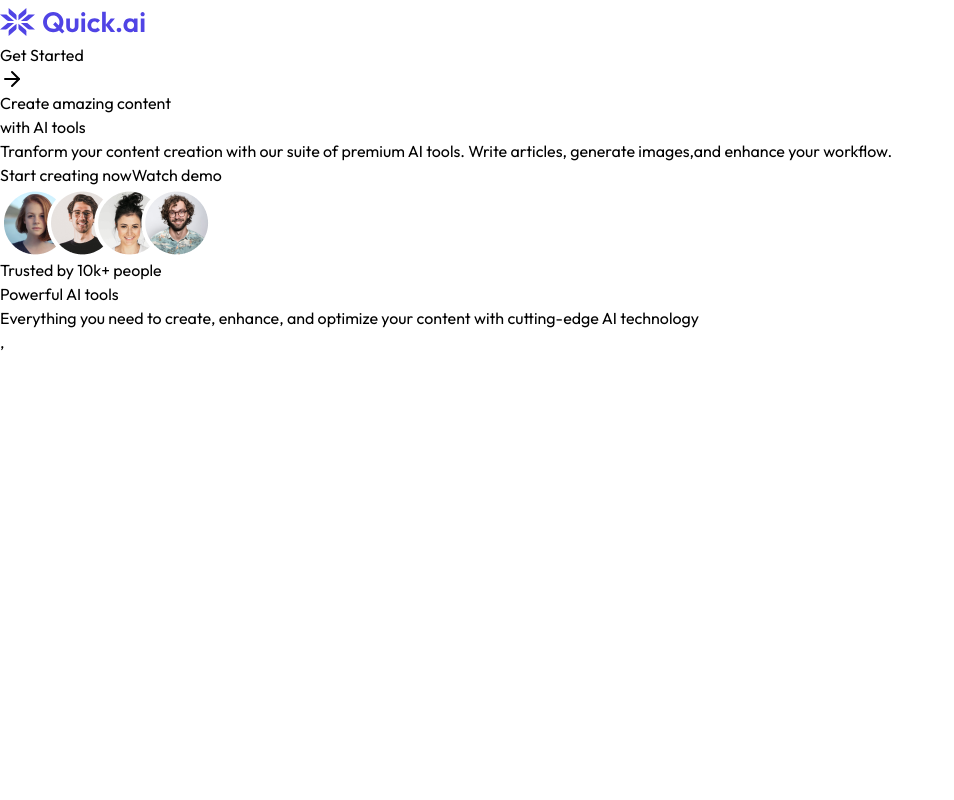
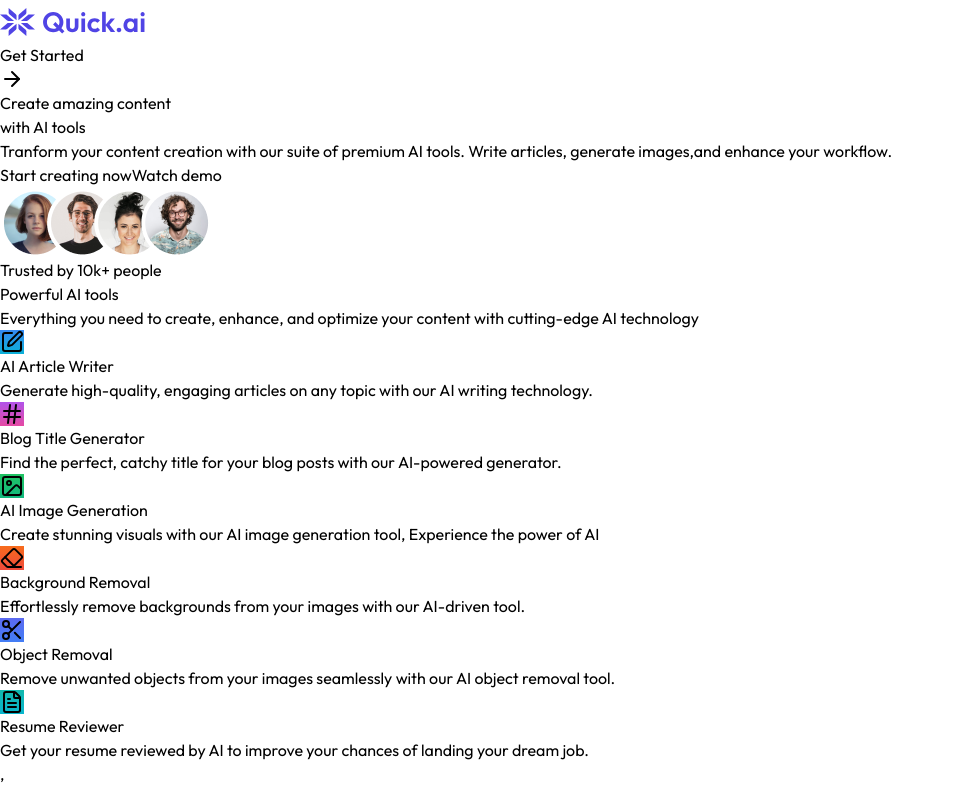
Before and after one commit to 24jamal/GloryAI-Project, a React (Vite) app in the folder client/: page / in a window 1280 px wide. Shown: the whole page, without its empty margins (0-954 px from the left). Built offline with nearby package versions, Linux system fonts and the light colour scheme; no server answers.

Commit message:
Complete AiTools component

```diff
--- a/client/src/components/AiTools.jsx
+++ b/client/src/components/AiTools.jsx
@@ -1,6 +1,12 @@
 import React from 'react'
+import { AiToolsData } from '../assets/assets'
+import { useNavigate } from 'react-router-dom'
+import { useUser } from '@clerk/react';
 
 const AiTools = () => {
+
+    const navigate = useNavigate();
+    const user = useUser();
     return (
         <div className='px-4 sm:px-20 xl:px-32 my-24'>
 
@@ -9,7 +15,29 @@
                 <p className='text-gray-500 max-w-lg mx-auto'>Everything you need to create, enhance, and optimize your content with  cutting-edge AI technology</p>
             </div>
 
-        </div>
+            <div className='flex flex-wrap mt-10 justify-center'>
+                {AiToolsData.map((tool, index) => (
+                    <div
+                        key={index}
+                        className='p-8 m-4 max-w-xs rounded-lg bg-[#FDFDFE] shadow-lg
+                        border border-gray-100 hover:-translate-y-1 transition-all duration-300 cursor-pointer'
+                        onClick={() => user && navigate(tool.path)}
+                    >
+                        <tool.Icon
+                            className='w-12 h-12 p-3 text-white rounded-xl'
+                            style={{
+                                background: `linear-gradient(to bottom, ${tool.bg.from}, ${tool.bg.to})`
+                            }}
+                        />
+                        <h3 className='mt-6 mb-3 text-lg font-semibold'>{tool.title}</h3>
+                        <p className='text-gray-400 text-sm max-w-[95%]'>
+                            {tool.description}
+                        </p>
+                    </div>
+                ))}
+            </div>
+
+        </div >
     )
 }
 
```
